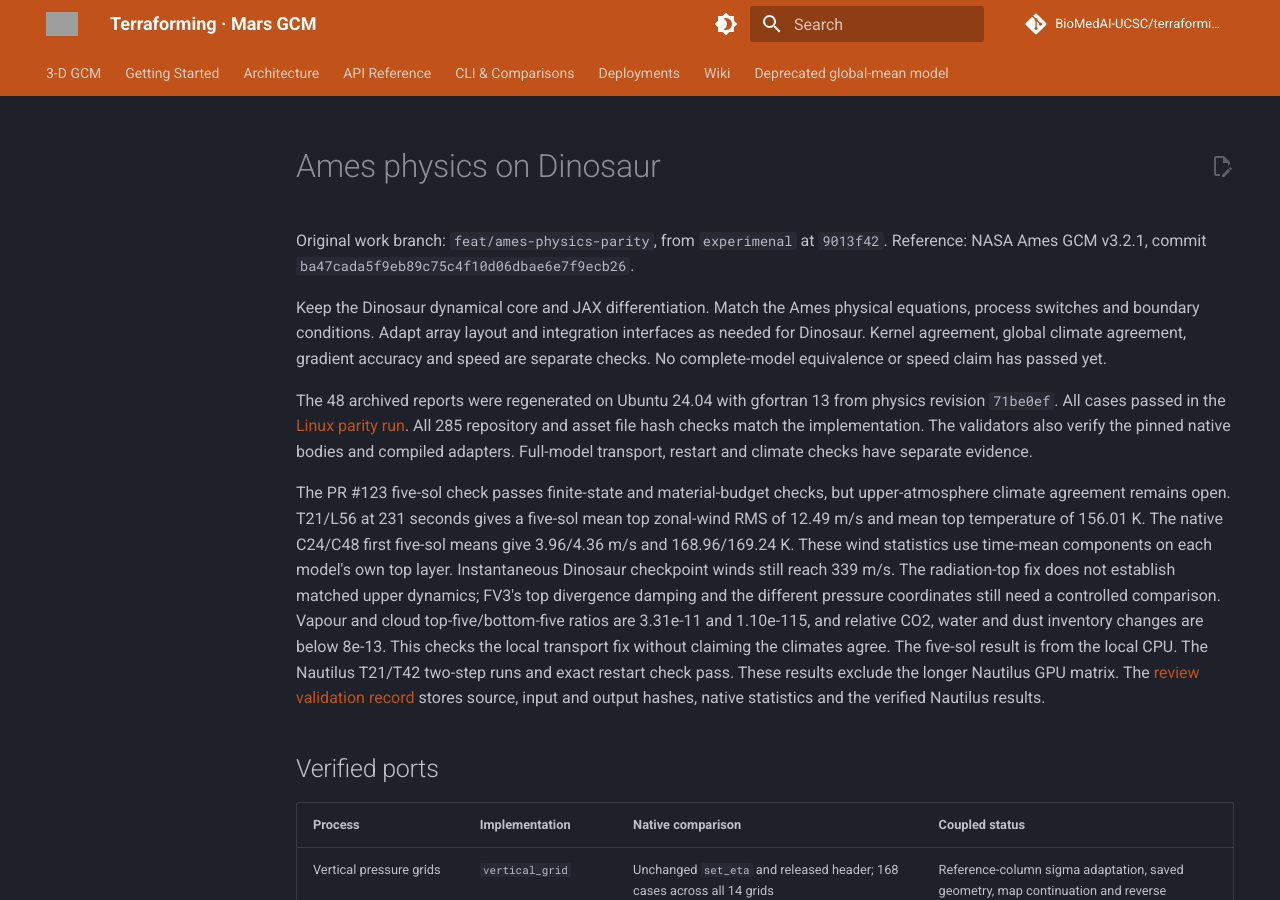
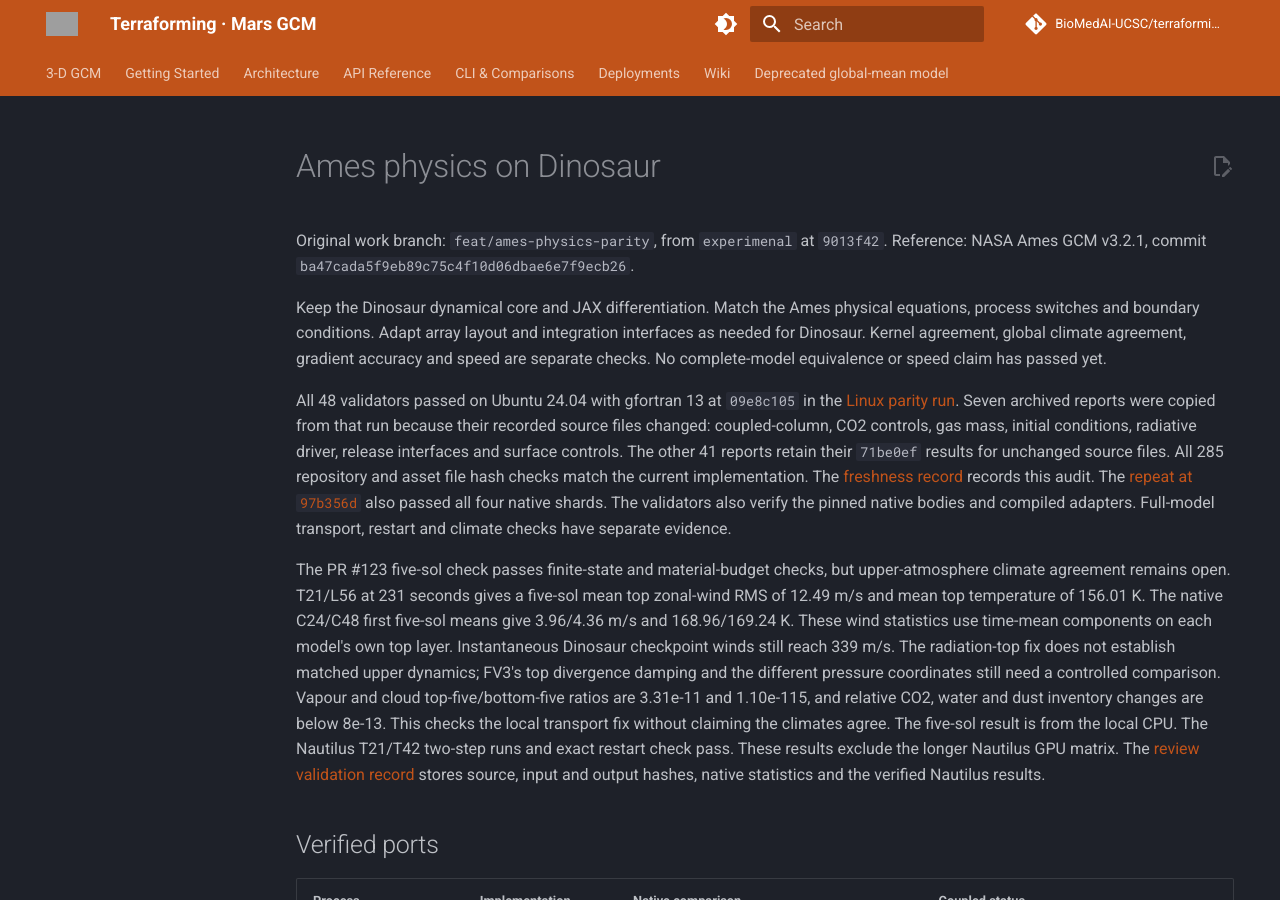
Before and after one commit to BioMedAI-UCSC/terraforming, an MkDocs documentation site: the page built from docs/physics-parity.md, in a window 1280 px wide and 900 px high. Built offline with MkDocs 1.6.1 and Material for MkDocs 9.7.7, drawn with Linux system fonts in a browser that asks for light colours; comment, search, counter and statistics services are not loaded; grey boxes are pictures that could not be loaded.

Commit message:
Refresh source-bearing native reports from completed Linux validation

```diff
--- a/docs/physics-parity.md
+++ b/docs/physics-parity.md
@@ -10,10 +10,16 @@ layout and integration interfaces as needed for Dinosaur. Kernel agreement,
 global climate agreement, gradient accuracy and speed are separate checks.
 No complete-model equivalence or speed claim has passed yet.
 
-The 48 archived reports were regenerated on Ubuntu 24.04 with gfortran 13
-from physics revision `71be0ef`. All cases passed in the
-[Linux parity run](https://github.com/BioMedAI-UCSC/terraforming/actions/runs/44873833106).
-All 285 repository and asset file hash checks match the implementation.
+All 48 validators passed on Ubuntu 24.04 with gfortran 13 at `09e8c105` in the
+[Linux parity run](https://github.com/BioMedAI-UCSC/terraforming/actions/runs/44956196319).
+Seven archived reports were copied from that run because their recorded source
+files changed: coupled-column, CO2 controls, gas mass, initial conditions,
+radiative driver, release interfaces and surface controls. The other 41 reports
+retain their `71be0ef` results for unchanged source files. All 285 repository and
+asset file hash checks match the current implementation. The
+[freshness record](../validation/pr123-native-freshness.json) records this audit.
+The [repeat at `97b356d`](https://github.com/BioMedAI-UCSC/terraforming/actions/runs/44956786121)
+also passed all four native shards.
 The validators also verify the pinned native bodies and compiled adapters.
 Full-model transport, restart and climate checks have separate evidence.
 
```
Also changed, not shown: docs/pr123-upper-damping.md (+5 -3 lines), 8 other files.
